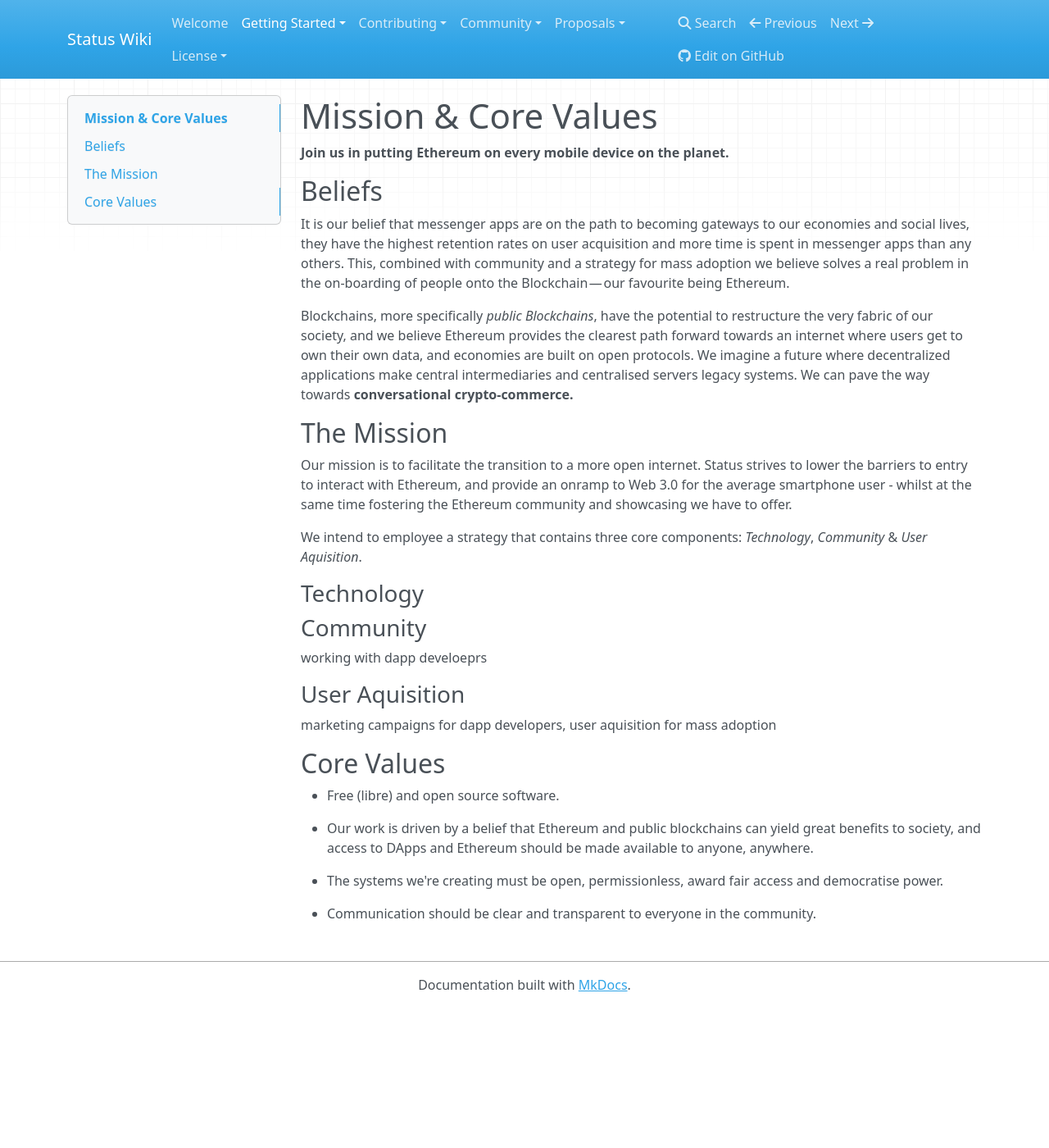
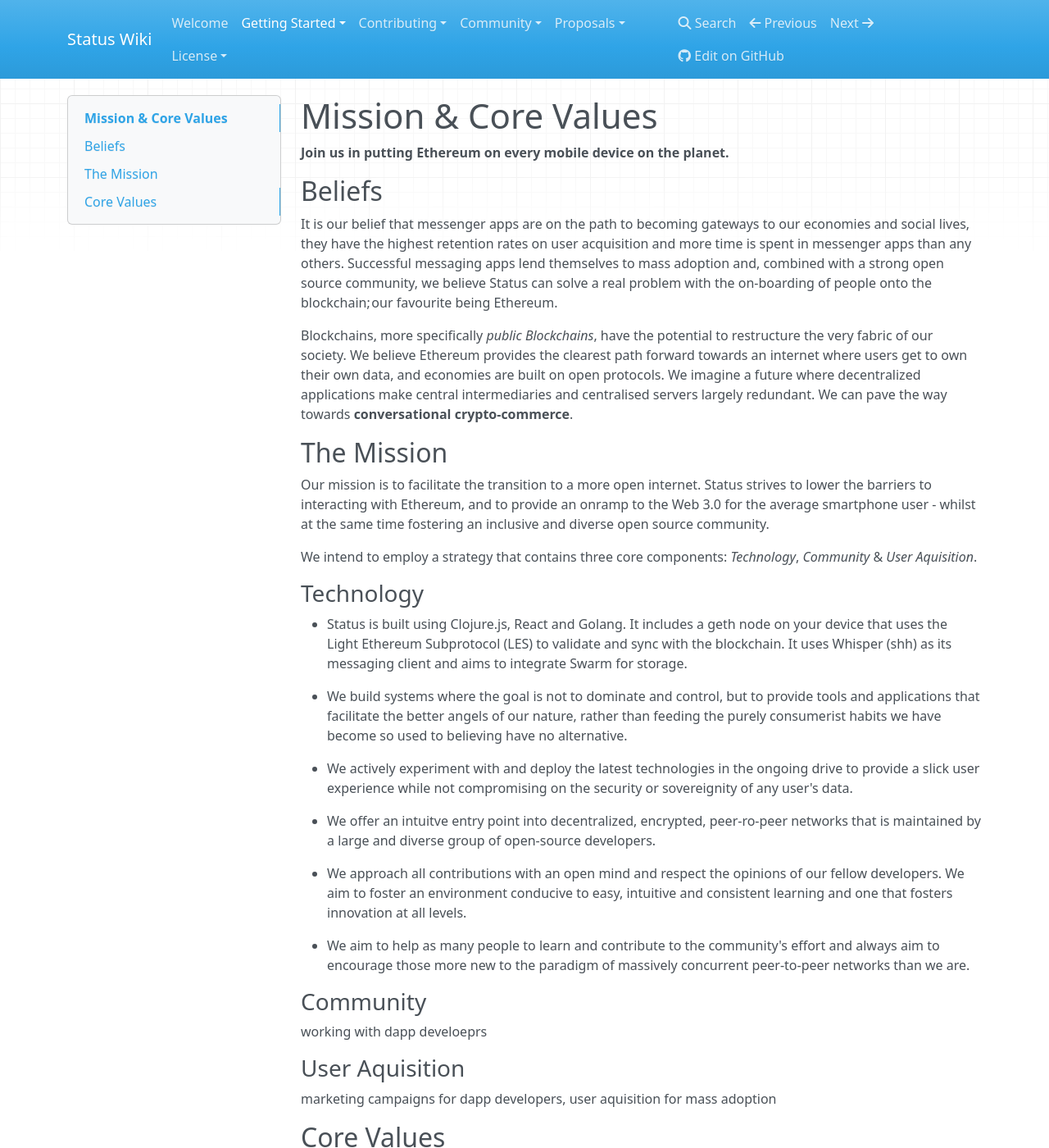
Before and after one commit to status-im/wiki.status.im, an MkDocs documentation site: the page built from docs/getting-started/mission-and-core-values.md, in a window 1280 px wide and 1400 px high. Shown: the whole window at 82% size. Built offline with MkDocs 1.6.1, drawn with Linux system fonts in a browser that asks for light colours; nearby versions of some CDN libraries; old or Windows-style settings are respelled for this version of MkDocs; some of the changed text lies outside the part shown.

```diff
--- a/docs/getting-started/mission-and-core-values.md
+++ b/docs/getting-started/mission-and-core-values.md
@@ -4,18 +4,29 @@
 
 ## Beliefs
 
-It is our belief that messenger apps are on the path to becoming gateways to our economies and social lives, they have the highest retention rates on user acquisition and more time is spent in messenger apps than any others. This, combined with community and a strategy for mass adoption we believe solves a real problem in the on-boarding of people onto the Blockchain — our favourite being Ethereum.
+It is our belief that messenger apps are on the path to becoming gateways to our economies and social lives, they have the highest retention rates on user acquisition and more time is spent in messenger apps than any others. Successful messaging apps lend themselves to mass adoption and, combined with a strong open source community, we believe Status can solve a real problem with the on-boarding of people onto the blockchain; our favourite being Ethereum.
 
-Blockchains, more specifically *public Blockchains*, have the potential to restructure the very fabric of our society, and we believe Ethereum provides the clearest path forward towards an internet where users get to own their own data, and economies are built on open protocols. We imagine a future where decentralized applications make central intermediaries and centralised servers legacy systems. We can pave the way towards **conversational crypto-commerce.**
+Blockchains, more specifically *public Blockchains*, have the potential to restructure the very fabric of our society. We believe Ethereum provides the clearest path forward towards an internet where users get to own their own data, and economies are built on open protocols. We imagine a future where decentralized applications make central intermediaries and centralised servers largely redundant. We can pave the way towards **conversational crypto-commerce**.
 
 ## The Mission
 
-Our mission is to facilitate the transition to a more open internet. Status strives to lower the barriers to entry to interact with Ethereum, and provide an onramp to Web 3.0 for the average smartphone user - whilst at the same time fostering the Ethereum community and showcasing we have to offer.
+Our mission is to facilitate the transition to a more open internet. Status strives to lower the barriers to interacting with Ethereum, and to provide an onramp to the Web 3.0 for the average smartphone user - whilst at the same time fostering an inclusive and diverse open source community.
 
-We intend to employee a strategy that contains three core components: *Technology*, *Community* & *User Aquisition*.
+We intend to employ a strategy that contains three core components: *Technology*, *Community* & *User Aquisition*.
 
 ### Technology
 
+- Status is built using Clojure.js, React and Golang. It includes a geth node on your device that uses the Light Ethereum Subprotocol (LES) to validate and sync with the blockchain. It uses Whisper (shh) as its messaging client and aims to integrate Swarm for storage.
+
+- We build systems where the goal is not to dominate and control, but to provide tools and applications that facilitate the better angels of our nature, rather than feeding the purely consumerist habits we have become so used to believing have no alternative.
+
+- We actively experiment with and deploy the latest technologies in the ongoing drive to provide a slick user experience while not compromising on the security or sovereignity of any user's data.
+
+- We offer an intuitve entry point into decentralized, encrypted, peer-ro-peer networks that is maintained by a large and diverse group of open-source developers.
+
+- We approach all contributions with an open mind and respect the opinions of our fellow developers. We aim to foster an environment conducive to easy, intuitive and consistent learning and one that fosters innovation at all levels.
+
+- We aim to help as many people to learn and contribute to the community's effort and always aim to encourage those more new to the paradigm of massively concurrent peer-to-peer networks than we are.
 
 ### Community
 
@@ -29,6 +40,8 @@ marketing campaigns for dapp developers, user aquisition for mass adoption
 
 - Free (libre) and open source software.
 
+- Reciprocity, open-mindedness, respect and encouragement.
+
 - Our work is driven by a belief that Ethereum and public blockchains can yield great benefits to society, and access to DApps and Ethereum should be made available to anyone, anywhere.
 
 - The systems we're creating must be open, permissionless, award fair access and democratise power.
```
